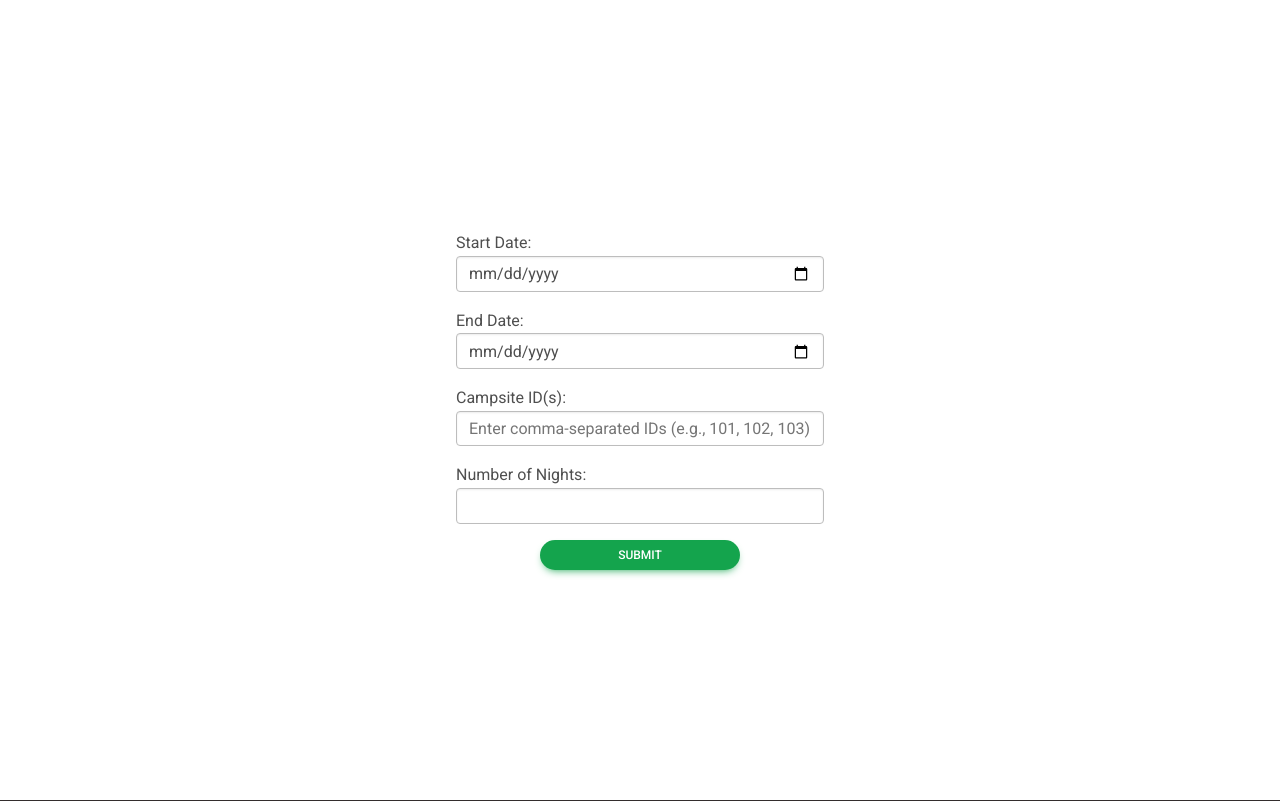
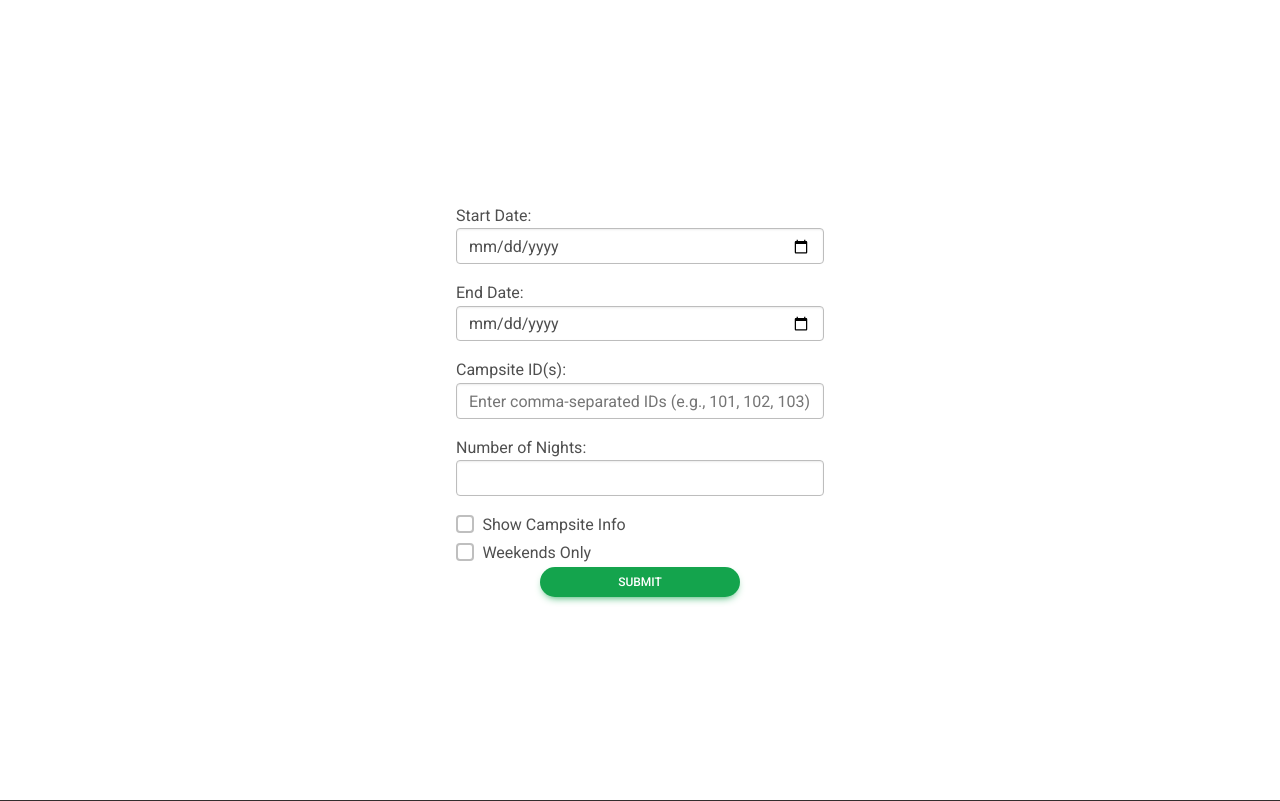
Before and after one commit to rudugampola/CampQuest, a Django app: page / in a window 1280 px wide. Shown: the top 801 px of the page. Run offline with Django 5.2, Linux system fonts and the light colour scheme; some libraries are stand-ins or nearby versions.

Commit message:
Shows Campsite Info

```diff
--- a/camp/templates/camp/select_camp.html
+++ b/camp/templates/camp/select_camp.html
@@ -1,4 +1,6 @@
-{% extends "camp/layout.html" %} {% load static %} {% block body %}
+{% extends "camp/layout.html" %}
+{% load static %}
+{% block body %}
 
 <div class="d-flex flex-column justify-content-center align-items-center min-vh-100">
   <form
@@ -51,6 +53,32 @@
       />
     </div>
 
+    <div class="form-group">
+      <div class="form-check">
+        <input
+          type="checkbox"
+          id="show_info"
+          name="show_campsite_info"
+          value="true"
+          class="form-check-input"
+        />
+        <label for="show_info" class="form-check-label">Show Campsite Info</label>
+      </div>
+    </div>
+
+    <div class="form-group">
+      <div class="form-check">
+        <input
+          type="checkbox"
+          id="weekends_only"
+          name="weekends_only"
+          value="true"
+          class="form-check-input"
+        />
+        <label for="weekends_only" class="form-check-label">Weekends Only</label>
+      </div>
+    </div>
+
     <div class="d-flex justify-content-center">
       <input
         data-toggle="tooltip"
--- a/camp/views.py
+++ b/camp/views.py
@@ -10,7 +10,7 @@ def select_camp(request):
         start_date_str = request.POST.get("start_date")
         end_date_str = request.POST.get("end_date")
 
-        # The campsite_id has comma separated values, so we need to split them into a list of integers
+        # The campsite_id has comma-separated values, so we need to split them into a list of integers
         campsite_id = int(request.POST.get("campsite_id"))
 
         nights = request.POST.get("nights")
@@ -19,10 +19,32 @@ def select_camp(request):
         start_date = datetime.strptime(start_date_str, "%Y-%m-%d")
         end_date = datetime.strptime(end_date_str, "%Y-%m-%d")
 
-        # Render the camp_result.html template with the results
-        output, has_availabilities = run_campsite_check(
-            [campsite_id], start_date, end_date, nights=int(nights)
-        )
+        # Get the Show Campsite Info checkbox value
+        show_campsite_info = request.POST.get("show_campsite_info") == "true"
+
+        # Get the Weekends Only checkbox value
+        weekends_only = request.POST.get("weekend_only") == "true"
+
+        # Pass the 'show_campsite_info' value as "true" if checked
+        if show_campsite_info:
+            output, has_availabilities, campsite_info = run_campsite_check(
+                [campsite_id],
+                start_date,
+                end_date,
+                nights=int(nights),
+                show_campsite_info=show_campsite_info,
+                weekends_only=weekends_only
+            )
+        else:
+            output, has_availabilities = run_campsite_check(
+                [campsite_id],
+                start_date,
+                end_date,
+                nights=int(nights),
+                show_campsite_info=show_campsite_info,
+                weekends_only=weekends_only
+            )
+            campsite_info = None
 
         # Create a context dictionary with the form data and the results
         context = {
@@ -32,11 +54,13 @@ def select_camp(request):
             'nights': nights,
             'output': output,
             'has_availabilities': has_availabilities,
+            'show_campsite_info': show_campsite_info,
+            'campsite_info': campsite_info,  # Include detailed campsite info
             'title': 'Camp Reservation Result'
         }
 
-        # Print the context to the console for debugging
-        print(context)
+        # print("Context:", context)
+        print("Output:", output)
 
         # Return the rendered template with the context data
         return render(request, 'camp/camp_result.html', context)
```
Also changed, not shown: camp/camping.py (+76 -42 lines), camp/templates/camp/camp_result.html (+31 -4 lines).
